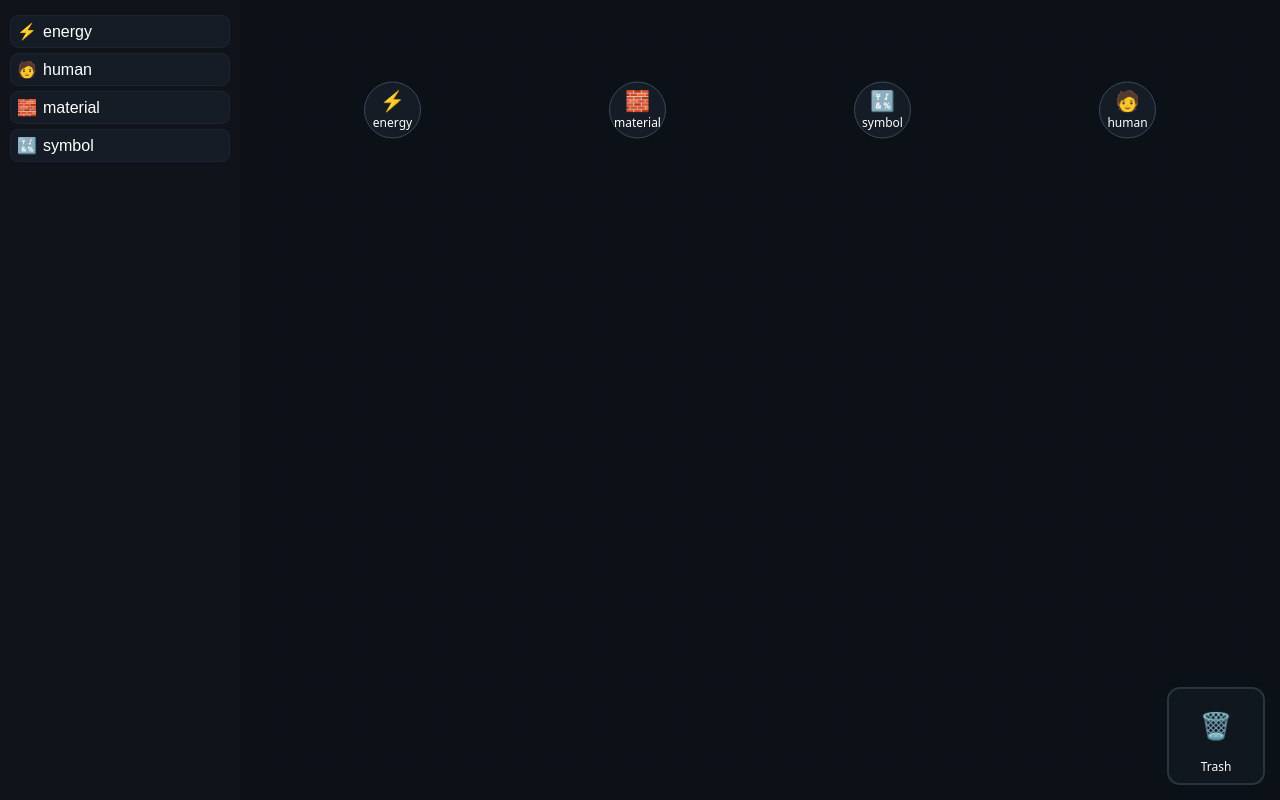
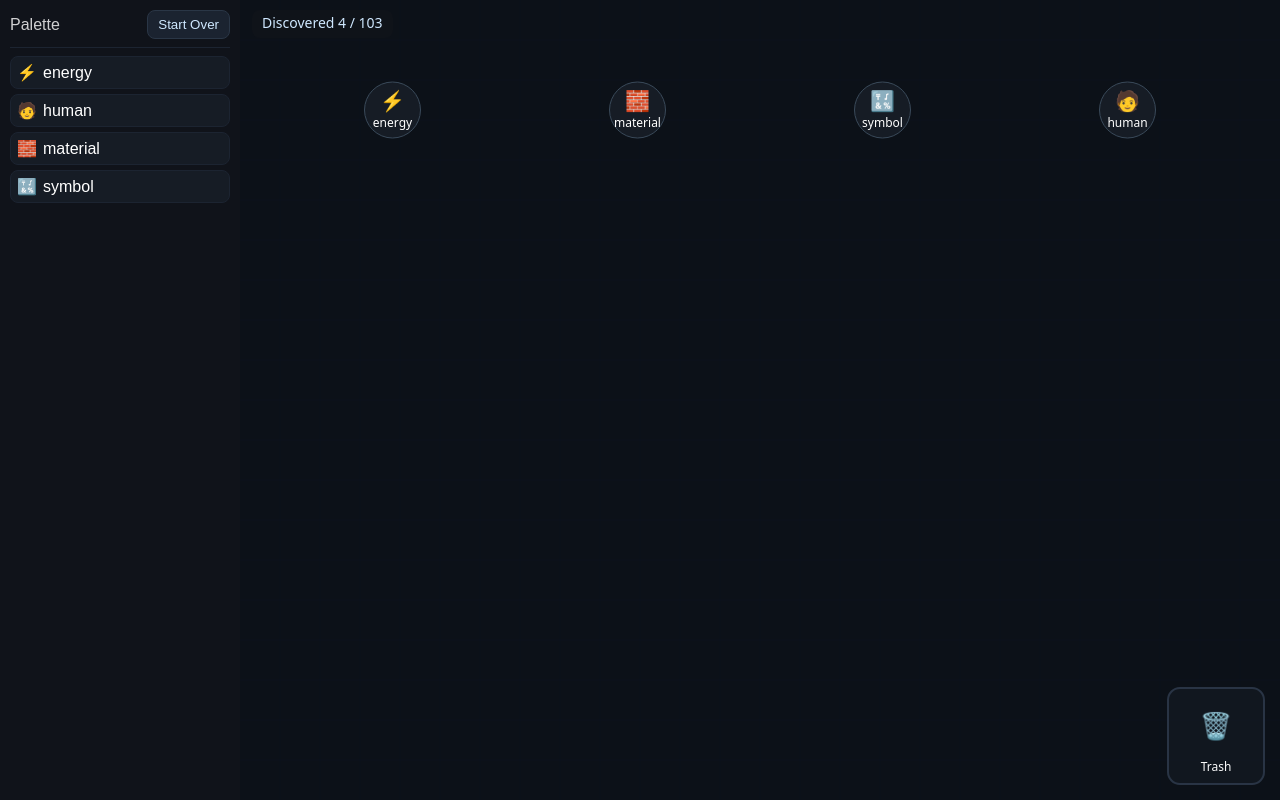
Before and after one commit to alexkorep-games/minigames, a website: page merger.html in a window 1280 px wide. Drawn offline with Linux system fonts and the light colour scheme.

Commit message:
Add sidebar controls and game persistence features

```diff
--- a/merger.html
+++ b/merger.html
@@ -10,6 +10,11 @@
   #canvas{position:absolute;left:240px;top:0;right:0;bottom:0;background:#0c1118;touch-action:none;}
   .palette-item{cursor:pointer;margin:5px 0;padding:6px;background:#161c25;border:1px solid #1c2431;border-radius:8px;display:flex;align-items:center;gap:6px}
   .pi-emoji{width:20px;text-align:center}
+  /* sidebar controls */
+  .controls{position:sticky;top:0;z-index:5;background:#10131a;padding-bottom:8px;margin-bottom:8px;border-bottom:1px solid #1c2431}
+  .controls .row{display:flex;align-items:center;gap:8px;justify-content:space-between}
+  .btn{background:#1b2330;border:1px solid #2a3646;border-radius:8px;color:#cfe8ff;padding:6px 10px;cursor:pointer}
+  .btn:hover{background:#223042}
 </style>
 </head>
 <body>
@@ -73,6 +78,8 @@ for (const [result, inputs] of Object.entries(gameData.recipes)){
 let discovered = new Set(gameData.primitives.map(norm));
 let items = []; // {id,name,x,y}
 let nextId = 1;
+let isLoading = false;
+const SAVE_KEY = 'merger.save.v1';
 
 // DOM
 // declare drag state BEFORE any draw() is ever called
@@ -112,6 +119,63 @@ function drawTrash(highlight){
   ctx.restore();
 }
 
+// progress HUD (top-left)
+function drawProgress(){
+  const total = allItems.size;
+  const opened = discovered.size;
+  const text = `Discovered ${opened} / ${total}`;
+  const x = 12, y = 10, h = 28, pad = 10;
+  ctx.save();
+  ctx.font = '14px system-ui, sans-serif';
+  const w = Math.ceil(ctx.measureText(text).width) + pad * 2;
+  ctx.globalAlpha = 0.9;
+  ctx.fillStyle = '#10131a';
+  if (ctx.roundRect){ ctx.beginPath(); ctx.roundRect(x, y, w, h, 8); ctx.fill(); }
+  else { ctx.fillRect(x, y, w, h); }
+  ctx.globalAlpha = 1;
+  ctx.fillStyle = '#cfe8ff';
+  ctx.textAlign = 'left'; ctx.textBaseline = 'middle';
+  ctx.fillText(text, x + pad, y + h/2 + 0.5);
+  ctx.restore();
+}
+
+// persistence
+function saveGame(){
+  if (isLoading) return;
+  try{
+    const payload = {
+      v:1,
+      discovered:[...discovered],
+      items: items.map(({name,x,y})=>({n:name,x,y})),
+      nextId
+    };
+    localStorage.setItem(SAVE_KEY, JSON.stringify(payload));
+  }catch(_){/* ignore quota/errors */}
+}
+
+function loadGame(){
+  try{
+    const raw = localStorage.getItem(SAVE_KEY);
+    if (!raw) return false;
+    const data = JSON.parse(raw);
+    if (!data || data.v!==1) return false;
+    const valid = n => allItems.has(norm(n));
+    const disc = new Set((data.discovered||[]).map(norm).filter(valid));
+    // always keep primitives
+    gameData.primitives.forEach(p=>disc.add(norm(p)));
+    discovered = disc;
+    // rebuild items
+    items = []; nextId = 1; isLoading = true;
+    (data.items||[]).forEach(s=>{
+      if (!s || !valid(s.n)) return;
+      spawnItem(s.n, Number(s.x), Number(s.y));
+    });
+    nextId = Math.max(nextId, Number(data.nextId)||nextId);
+    isLoading = false;
+    return true;
+  }catch(_){ return false; }
+}
+
 function resize(){
   canvas.width = window.innerWidth - 240;
   canvas.height = window.innerHeight;
@@ -146,6 +210,27 @@ function paletteItem(name){
 }
 function renderSidebar(){
   sidebar.innerHTML = '';
+  // controls at top
+  const controls = document.createElement('div');
+  controls.className = 'controls';
+  const row = document.createElement('div');
+  row.className = 'row';
+  const title = document.createElement('div');
+  title.textContent = 'Palette';
+  title.style.opacity = '0.8';
+  const resetBtn = document.createElement('button');
+  resetBtn.className = 'btn';
+  resetBtn.textContent = 'Start Over';
+  resetBtn.addEventListener('click', ()=>{
+    const ok = confirm('Start over? This will erase your discovered items and board.');
+    if (!ok) return;
+    try{ localStorage.removeItem(SAVE_KEY); }catch(_){}
+    newGame();
+  });
+  row.appendChild(title);
+  row.appendChild(resetBtn);
+  controls.appendChild(row);
+  sidebar.appendChild(controls);
   [...discovered].sort().forEach(n=> sidebar.appendChild(paletteItem(n)) );
 }
 
@@ -157,10 +242,11 @@ function spawnItem(name,x,y){
     y: Math.max(SAFE_MARGIN, Math.min(h - SAFE_MARGIN, (y ?? h/2))) };
   items.push(obj);
   draw();
+  saveGame();
   return obj;
 }
 
-function removeItem(id){ items = items.filter(it=>it.id!==id); }
+function removeItem(id){ items = items.filter(it=>it.id!==id); saveGame(); }
 
 // drawing (dragged item always drawn on top)
 
@@ -189,6 +275,8 @@ function draw(){
   if (dragItem) { drawOne(dragItem,true); if (overTrash){ ctx.beginPath(); ctx.arc(dragItem.x, dragItem.y, R+6, 0, Math.PI*2); ctx.strokeStyle = '#ff6161'; ctx.lineWidth=2; ctx.stroke(); ctx.lineWidth=1; } }
   // draw trash first so items/dragged are visually on top
 drawTrash(overTrash);
+  // draw progress HUD on top
+  drawProgress();
 }
 
 // hit-test (topmost)
@@ -256,11 +344,13 @@ canvas.addEventListener('pointerup', (e)=>{
           discovered.add(norm(res));
         });
         renderSidebar();
+        saveGame();
       }
       break;
     }
   }
   draw();
+  saveGame();
 });
 
 // init
@@ -284,7 +374,23 @@ function spawnInitialPrimitives(){
     spawnItem(p, x, y);
   });
 }
-spawnInitialPrimitives();
+
+function newGame(){
+  discovered = new Set(gameData.primitives.map(norm));
+  items = []; nextId = 1; overTrash = false;
+  renderSidebar();
+  draw();
+  spawnInitialPrimitives();
+  saveGame();
+}
+
+// try to load, otherwise start a new game
+if (!loadGame()) {
+  newGame();
+} else {
+  renderSidebar();
+  draw();
+}
 </script>
 </body>
 </html>
```
